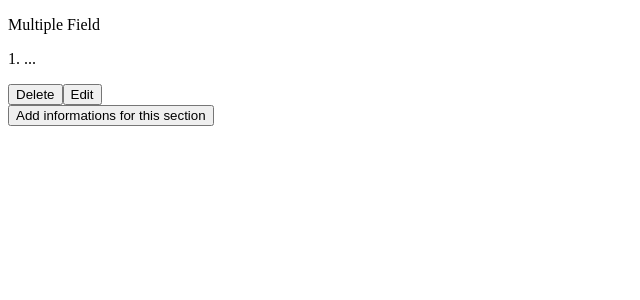
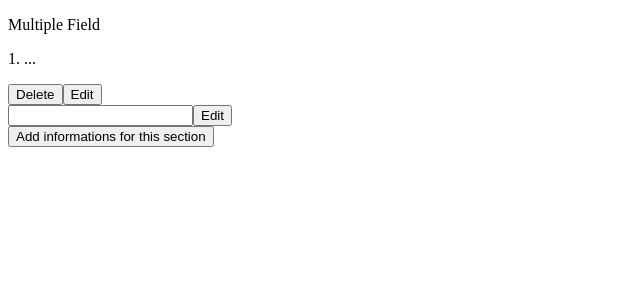
Before and after one commit to AlexandruIoan20/CV-Application-Project-, a React (Create React App) app in the folder cv-app/: page / in a window 1280 px wide. Both pictures are taken after a click on the button "Edit". Shown: the top 300 px of the page, without its empty margins (0-640 px from the left). Built offline with nearby package versions, Linux system fonts and the light colour scheme.

Commit message:
Editor Added + edit field in InfoFieldMultiple

```diff
--- a/cv-app/src/components/Overview.jsx
+++ b/cv-app/src/components/Overview.jsx
@@ -1,5 +1,6 @@
 import React, { Component } from "react";
 import Form from "./form.jsx";
+import Editor from "./editor.jsx";
 
 export class Overview extends Component {
     constructor (props) {
@@ -11,7 +12,7 @@ export class Overview extends Component {
     }
 
     render () {
-        const { informations, onDelete, onEditInfo, onAddInfo, onShowEdit } = this.props;
+        const { informations, onDelete, onEditInfo, onShowEdit } = this.props;
         console.log(informations);
         return (
             <section>
@@ -21,7 +22,13 @@ export class Overview extends Component {
                     <button onClick={ () => onDelete (info.id) }>Delete</button>
                     <button onClick={ () => onShowEdit(info)}>Edit</button>
 
-{/*                     <button onClick={ () => onEdit(info, document.getElementById("info-field-input"))}>Edit</button> */}
+                    { info.showEdit &&
+                        <Editor clForm = 'info-field-form'
+                        clInput = 'info-field-input'
+                        clButton = 'info-field-button'
+                        onEditInfo = { onEditInfo }
+                        info = {info}/>
+                    }
                     </article>
                 )}
             </section>
--- /dev/null
+++ b/cv-app/src/components/editor.jsx
@@ -0,0 +1,20 @@
+import React, { Component } from "react";
+
+export default class Editor extends Component {
+    constructor (props) {
+        super(props);
+    }
+
+    render () {
+        const { clForm, clInput, clButton, onEditInfo, info } = this.props;
+        return (
+            <form className= { clForm }>
+            <input type="text" className= { clInput } id = { clInput } />
+            <button
+                onClick = { () =>  onEditInfo(info, document.getElementById('info-field-input').value)}
+                type="reset"
+                className={ clButton }> Edit </button>
+        </form>
+        )
+    }
+}
--- a/cv-app/src/components/infoField.jsx
+++ b/cv-app/src/components/infoField.jsx
@@ -72,7 +72,6 @@ export class InfoFiledMultiple extends Component {
             ...this.state, mainShowEdit
         })
     }
-
     addMainInfoHandler = () => {
         const informations = this.state.informations;
         const input = document.getElementById("info-field-input").value;
@@ -98,7 +97,8 @@ export class InfoFiledMultiple extends Component {
         const index = informations.indexOf(info);
 
         informations[index].text = text;
-        this.setState( {...this.state, informations});
+        informations[index].showEdit = false;
+        this.setState( {informations});
     }
 
     render() {
--- a/cv-app/src/components/nameBar.jsx
+++ b/cv-app/src/components/nameBar.jsx
@@ -1,8 +1,12 @@
 import React, { Component } from "react";
 
-class NameBar extends Component {
+export default class NameBar extends Component {
     constructor (props) {
         super(props);
+
+        this.state = {
+            name: this.props.name,
+        }
     }
 
     render () {
@@ -13,5 +17,3 @@ class NameBar extends Component {
         )
     }
 }
-
-export default NameBar;
```
